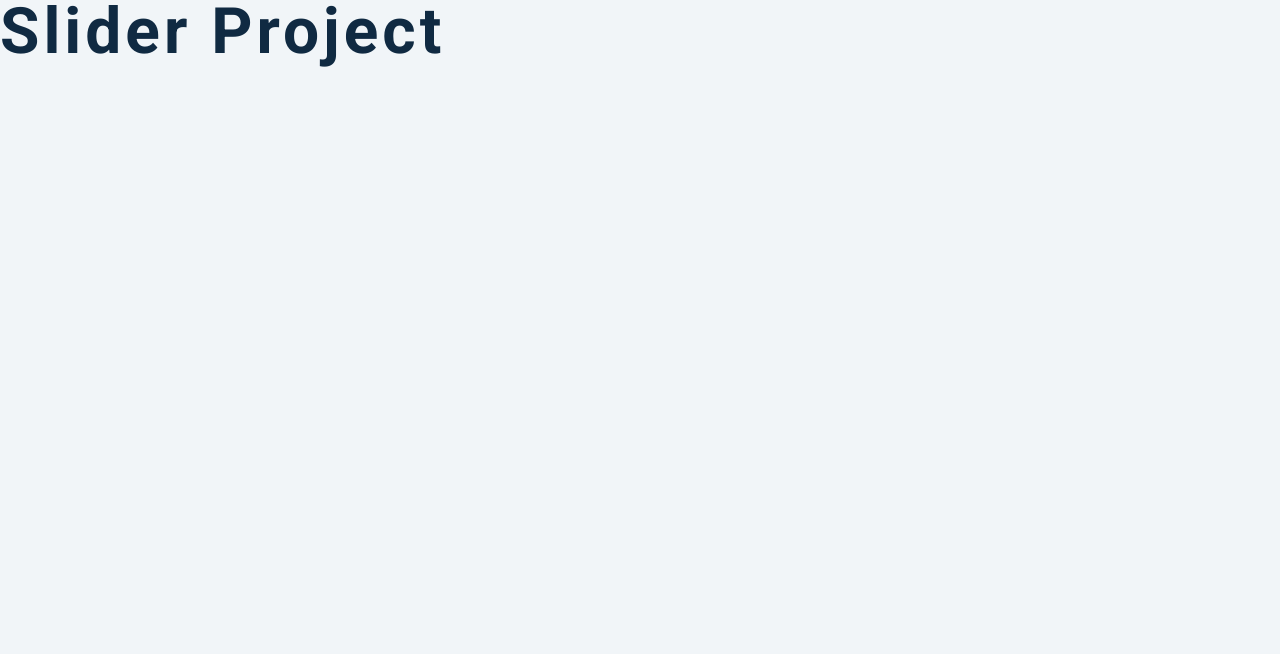
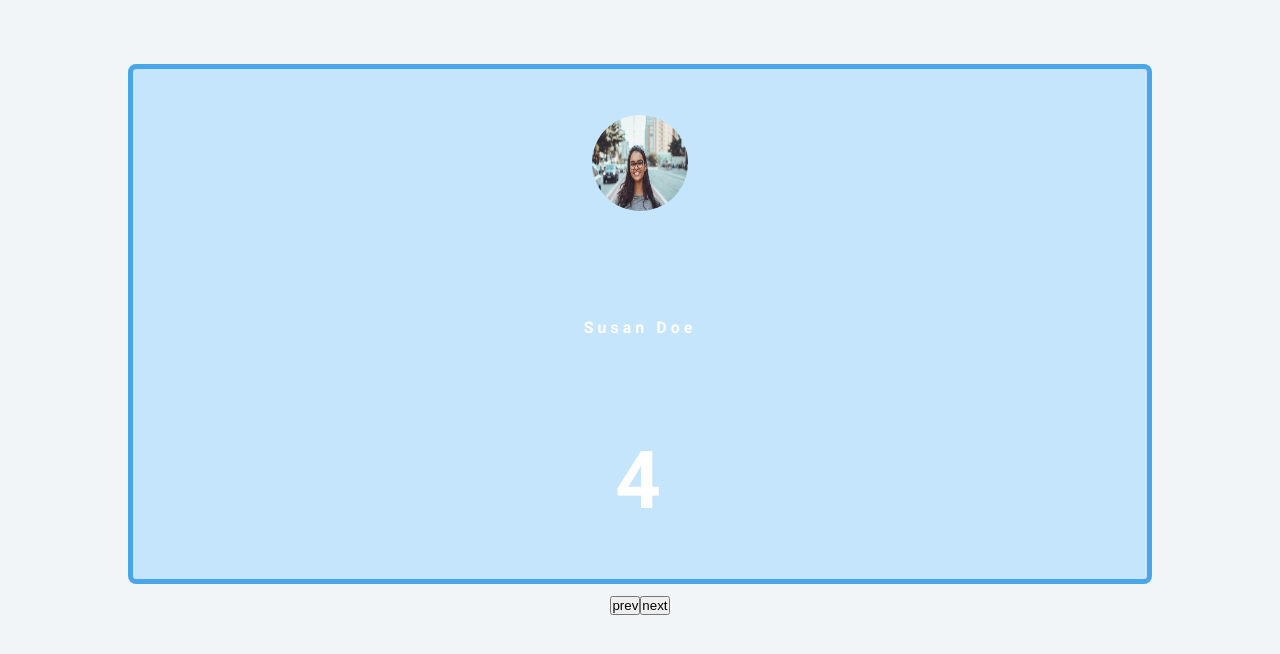
Before and after one commit to DanieleErcoli243/slider, a plain HTML site: page index.html in a window 1280 px wide. Drawn offline with Linux system fonts and the light colour scheme.

Commit message:
set up the html

```diff
--- a/index.html
+++ b/index.html
@@ -1,5 +1,6 @@
 <!DOCTYPE html>
 <html lang="en">
+
 <head>
   <meta charset="UTF-8" />
   <meta name="viewport" content="width=device-width, initial-scale=1.0" />
@@ -8,10 +9,36 @@
   <!-- styles -->
   <link rel="stylesheet" href="styles.css" />
 </head>
+
 <body>
-    <h1>slider project</h1>
+  <!-- carosello -->
+  <div class="slider-container">
+    <div class="slide">
+      <img src="./img-1.jpeg" class="slide-img" alt="">
+      <h1>1</h1>
+    </div>
+    <div class="slide">
+
+      <h1>2</h1>
+    </div>
+    <div class="slide">
+
+      <h1>3</h1>
+    </div>
+    <div class="slide">
+      <img src="./person-1.jpeg" class="person-img" alt="">
+      <h4>Susan Doe</h4>
+      <h1>4</h1>
+    </div>
+  </div>
+  <!-- bottoni -->
+  <div class="btn-container">
+    <button type="button" class="prev">prev</button>
+    <button type="button" class="next">next</button>
+  </div>
 
   <!-- javascript -->
   <script src="app.js"></script>
 </body>
+
 </html>
```
Lines whose indentation alone changed are shown as unchanged.
